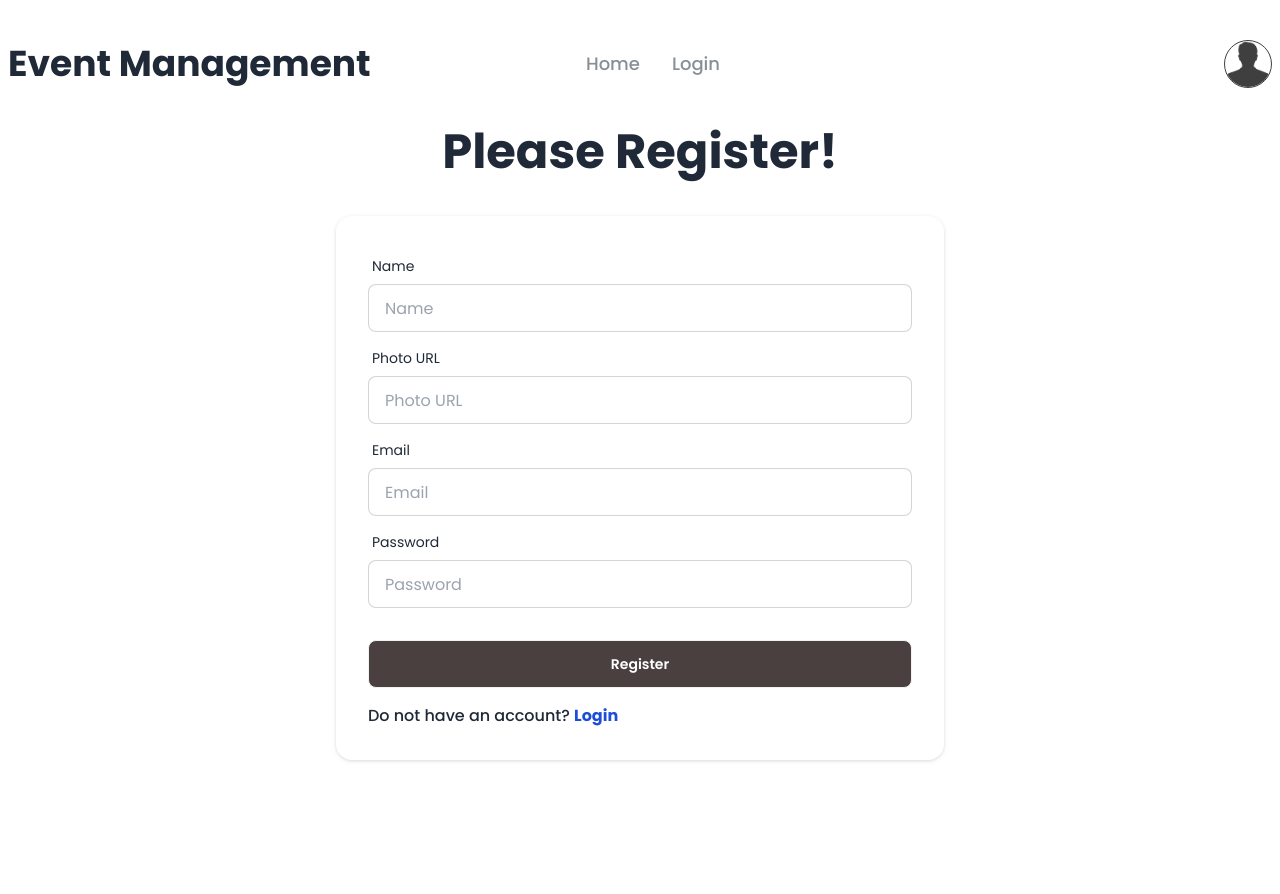
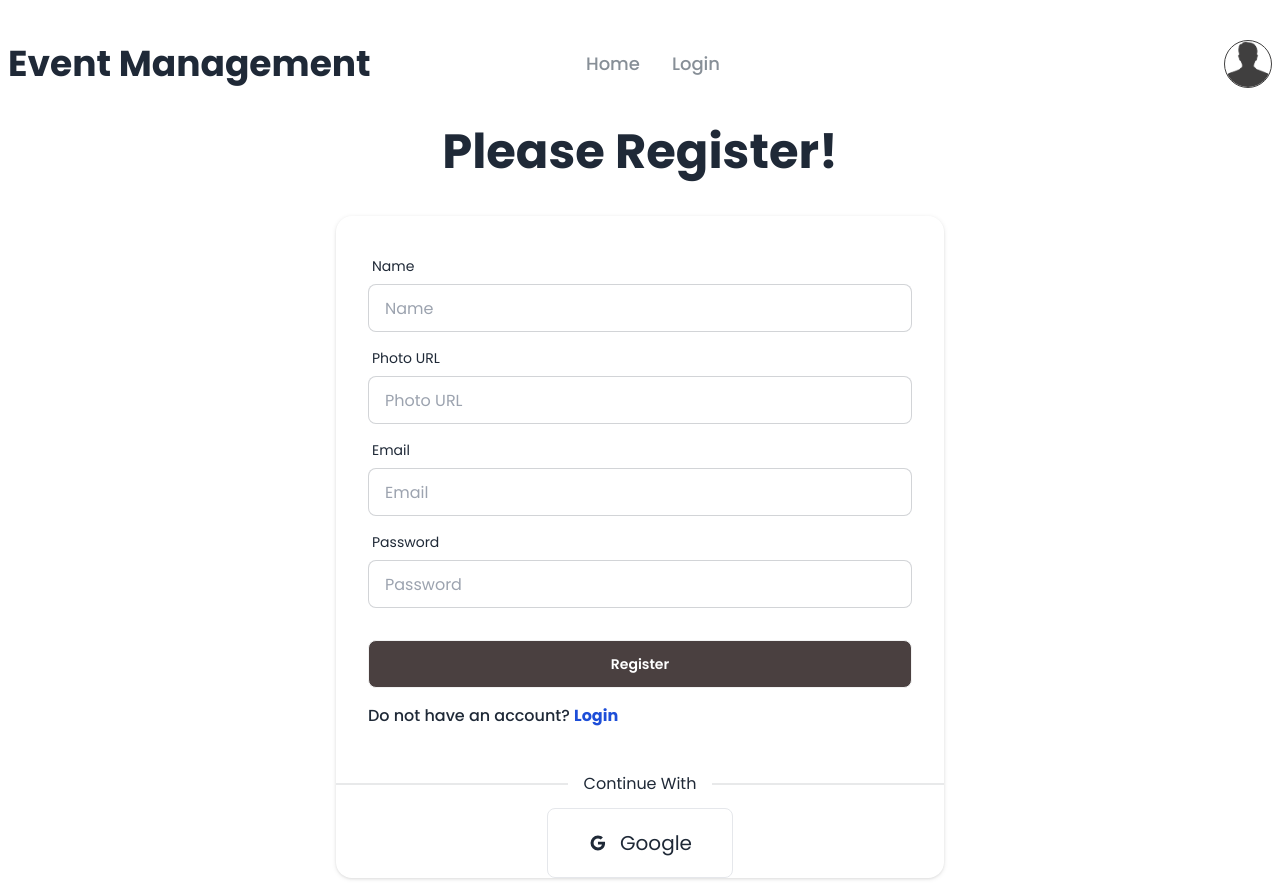
Before and after one commit to ShishirPHS/event-management, a React (Vite) app: page /register in a window 1280 px wide. Before the commit the page ends 800 px from the top, so only its background shows below. Built offline with nearby package versions, Linux system fonts and the light colour scheme; no server answers.

Commit message:
added google login functionality

```diff
--- a/package.json
+++ b/package.json
@@ -15,6 +15,7 @@
     "match-sorter": "^6.3.1",
     "react": "^18.2.0",
     "react-dom": "^18.2.0",
+    "react-icons": "^4.11.0",
     "react-router-dom": "^6.16.0",
     "react-sweetalert2": "^0.6.0",
     "sort-by": "^1.2.0"
--- a/src/components/Navbar/Navbar.jsx
+++ b/src/components/Navbar/Navbar.jsx
@@ -74,7 +74,7 @@ const Navbar = () => {
             <div className="w-12 h-12 border border-[#403F3F] rounded-full">
               <img
                 className="w-full h-full rounded-full object-cover"
-                src={`${user?.photoURL})`}
+                src={`${user?.photoURL}`}
                 alt="profile picture of user"
               />
             </div>
--- /dev/null
+++ b/src/components/SocialLogin/SocialLogin.jsx
@@ -0,0 +1,43 @@
+import { useContext } from "react";
+import { BiLogoGoogle } from "react-icons/bi";
+import { AuthContext } from "../../providers/AuthProvider";
+import Swal from "sweetalert2";
+import { useNavigate } from "react-router-dom";
+
+const SocialLogin = () => {
+  const { googleLogin } = useContext(AuthContext);
+  const navigate = useNavigate();
+
+  const handleGoogleLogin = () => {
+    googleLogin()
+      .then(() => {
+        Swal.fire({
+          icon: "success",
+          title: "Login Successful",
+        });
+        navigate("/");
+      })
+      .catch(() => {
+        Swal.fire({
+          icon: "error",
+          title: "Something went wrong, Try again later.",
+        });
+      });
+  };
+
+  return (
+    <div>
+      <div className="divider">Continue With</div>
+      <div className="flex justify-center">
+        <button
+          className="flex items-center border px-10 py-5 text-xl rounded-lg"
+          onClick={handleGoogleLogin}
+        >
+          <BiLogoGoogle className="mr-3"></BiLogoGoogle> Google
+        </button>
+      </div>
+    </div>
+  );
+};
+
+export default SocialLogin;
--- a/src/pages/Login/Login.jsx
+++ b/src/pages/Login/Login.jsx
@@ -3,6 +3,7 @@ import "./Login.css";
 import { useContext } from "react";
 import { AuthContext } from "../../providers/AuthProvider";
 import Swal from "sweetalert2";
+import SocialLogin from "../../components/SocialLogin/SocialLogin";
 
 const Login = () => {
   const { signIn } = useContext(AuthContext);
@@ -80,6 +81,7 @@ const Login = () => {
                 </Link>
               </p>
             </form>
+            <SocialLogin></SocialLogin>
           </div>
         </div>
       </div>
--- a/src/pages/Register/Register.jsx
+++ b/src/pages/Register/Register.jsx
@@ -4,6 +4,7 @@ import { useContext } from "react";
 import { AuthContext } from "../../providers/AuthProvider";
 import Swal from "sweetalert2";
 import { updateProfile } from "firebase/auth";
+import SocialLogin from "../../components/SocialLogin/SocialLogin";
 
 const Register = () => {
   const { createUser } = useContext(AuthContext);
@@ -124,6 +125,7 @@ const Register = () => {
                 </Link>
               </p>
             </form>
+            <SocialLogin></SocialLogin>
           </div>
         </div>
       </div>
--- a/src/providers/AuthProvider.jsx
+++ b/src/providers/AuthProvider.jsx
@@ -1,9 +1,11 @@
 import { createContext, useEffect, useState } from "react";
 import {
+  GoogleAuthProvider,
   createUserWithEmailAndPassword,
   getAuth,
   onAuthStateChanged,
   signInWithEmailAndPassword,
+  signInWithPopup,
   signOut,
 } from "firebase/auth";
 import app from "../firebase/firebase.config";
@@ -12,6 +14,7 @@ import PropTypes from "prop-types";
 export const AuthContext = createContext(null);
 
 const auth = getAuth(app);
+const googleProvider = new GoogleAuthProvider();
 
 const AuthProvider = ({ children }) => {
   const [user, setUser] = useState(null);
@@ -27,6 +30,11 @@ const AuthProvider = ({ children }) => {
   const signIn = (email, password) => {
     setLoading(true);
     return signInWithEmailAndPassword(auth, email, password);
+  };
+
+  // google login
+  const googleLogin = () => {
+    return signInWithPopup(auth, googleProvider);
   };
 
   // user signOut
@@ -46,7 +54,7 @@ const AuthProvider = ({ children }) => {
     };
   }, []);
 
-  const authInfo = { createUser, signIn, user, logOut, loading };
+  const authInfo = { createUser, signIn, user, logOut, loading, googleLogin };
 
   return (
     <AuthContext.Provider value={authInfo}>{children}</AuthContext.Provider>
```
Also changed, not shown: 1 other file (tests, documents, lock files or other folders).
